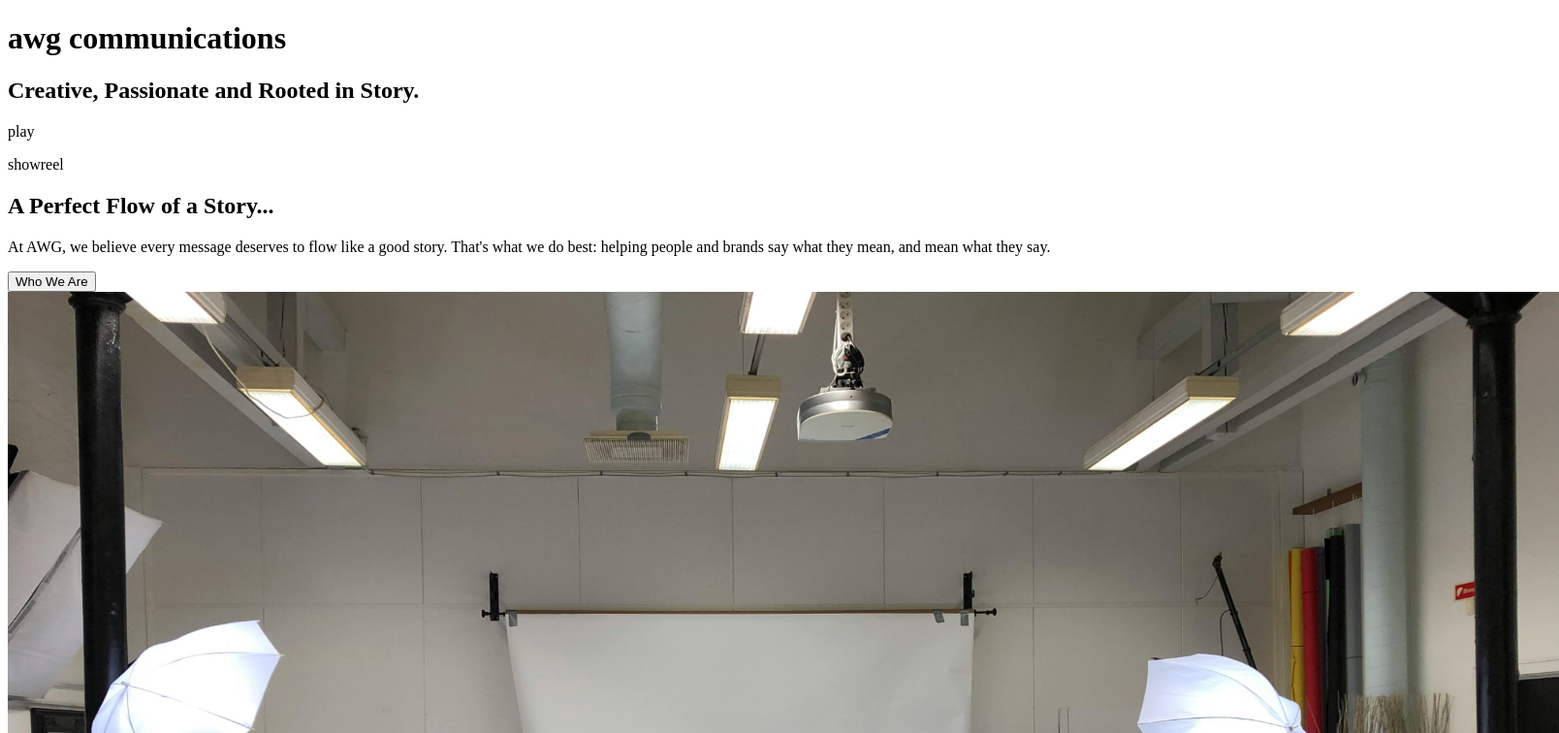
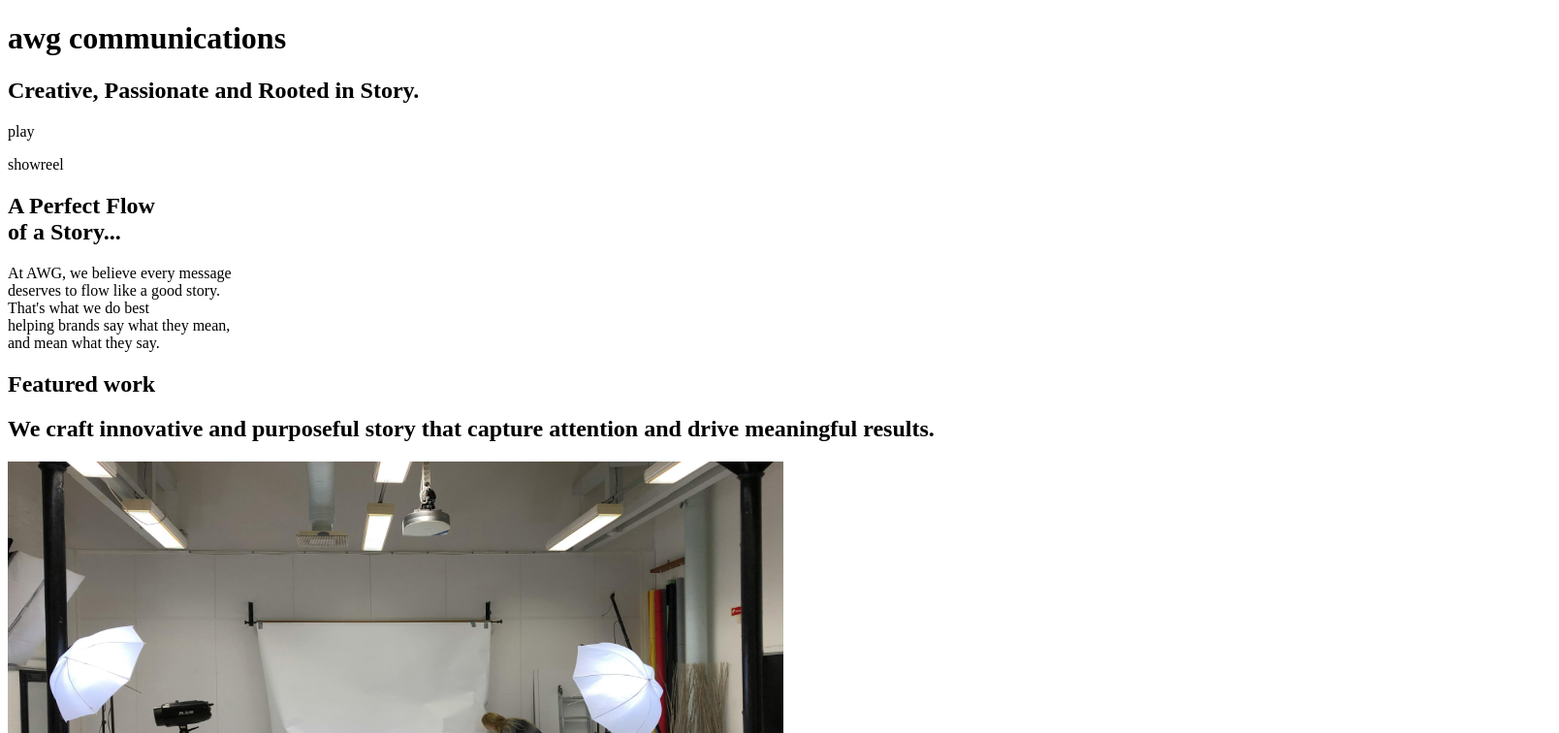
Before and after one commit to VickNat/awg-comms, a Next.js app: page /HomeView in a window 1280 px wide. Shown: the top 756 px of the page at 97% size, 1608 px wide, since content can reach past the window. Built offline with nearby package versions, Linux system fonts and the light colour scheme.

Commit message:
Simpler About

```diff
--- a/src/components/home/AboutSection.tsx
+++ b/src/components/home/AboutSection.tsx
@@ -5,18 +5,18 @@ const AboutSection = () => {
   return (
     <div className="min-h-screen w-full flex justify-center items-center">
       <div className="relative h-full w-full flex flex-1 gap-16 items-center justify-center">
-        <div className=" relative flex flex-col gap-16">
-          <h2 className="text-5xl font-bold">A Perfect Flow of a Story...</h2>
-          <p className="text-lg">
-            At AWG, we believe every message deserves to flow like a good story.
-            That's what we do best: helping people and brands say what they
-            mean, and mean what they say.{" "}
+        <div className=" relative flex flex-col gap-16 items-center">
+          <h2 className="text-7xl font-bold text-center">A Perfect Flow <br /> of a Story...</h2>
+          <p className="text-4xl  text-center">
+            At AWG, we believe every message <br /> deserves to flow like a good story. <br />
+            That's what we do best <br /> helping brands say what they
+            mean, <br /> and mean what they say.
           </p>
-          <button className="relative px-8 py-3 w-fit border border-primary rounded-full uppercase">
+          {/* <button className="relative px-8 py-3 w-fit border border-primary rounded-full uppercase">
             Who We Are
-          </button>
+          </button> */}
         </div>
-        <div className="relative max-w-5/12">
+        {/* <div className="relative max-w-5/12">
           <Image
             src="/studio.jpg"
             alt="about us image"
@@ -24,7 +24,7 @@ const AboutSection = () => {
             height={1000}
             className="rounded-xl "
           />
-        </div>
+        </div> */}
       </div>
     </div>
   );
--- a/src/pages/HomeView.tsx
+++ b/src/pages/HomeView.tsx
@@ -23,8 +23,8 @@ const HomeView = () => {
       <div className="relative w-full bg-primary-foreground">
         <div className="px-16">
           <AboutSection />
+          <PortfolioSection />
           <ServicesSection />
-          <PortfolioSection />
         </div>
         <ClientsSection />
         <NumbersSection />
```
